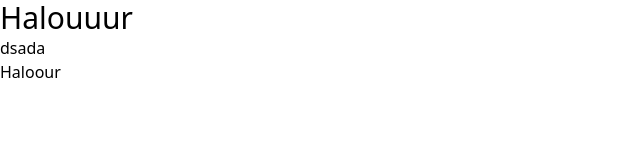
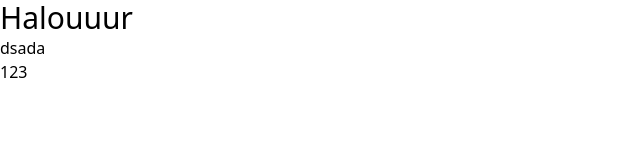
Before and after one commit to Mjdeleon8/git, a website: page index.html in a window 1280 px wide. Shown: the full height of the page, 0-640 px from the left. Drawn offline with Linux system fonts and the light colour scheme.

Commit message:
update paragraph

```diff
--- a/index.html
+++ b/index.html
@@ -11,7 +11,7 @@
 <body>
     <h1 class="text-3xl">Halouuur</h1>
     <h1>dsada</h1>
-    <h1>Haloour</h1>
+    <h1>123</h1>
 </body>
 
 </html>
```
